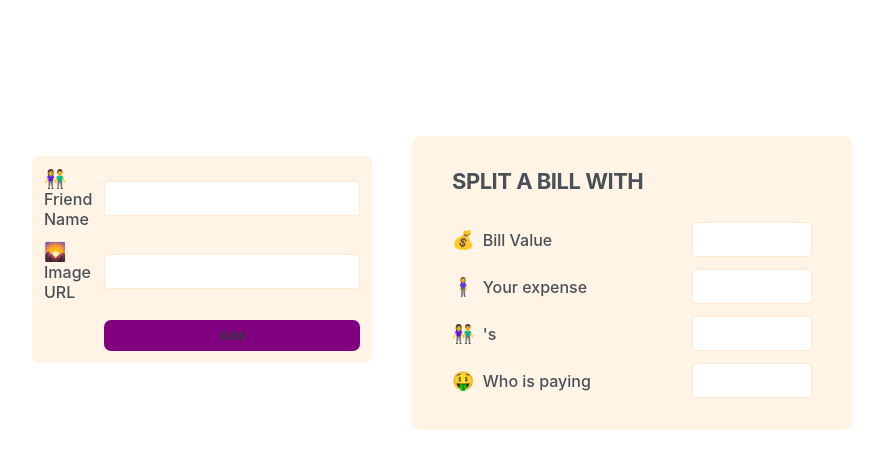
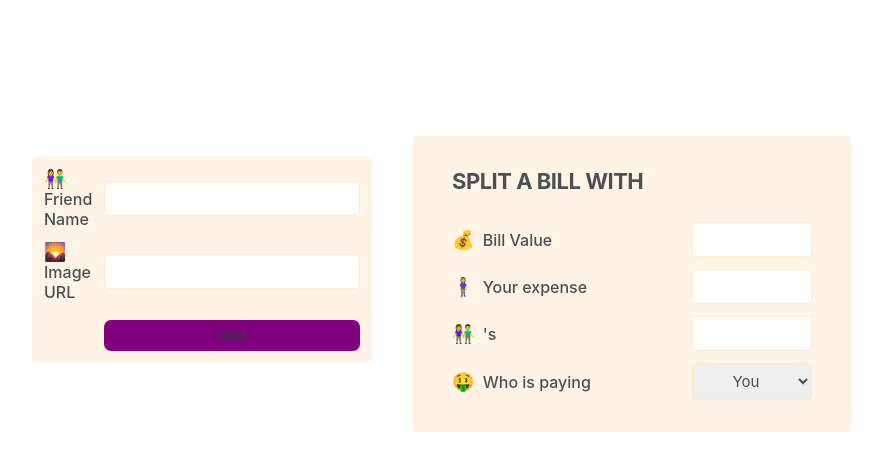
Before and after one commit to NOBLE2008/friend-split, a React (Vite) app: page / in a window 1280 px wide. Shown: the top 470 px of the page, without its empty margins (198-1081 px from the left). Built offline with nearby package versions, Linux system fonts and the light colour scheme.

Commit message:
Changed the Who is paying input to a Select

```diff
--- a/src/components/FormUpdateFriend.jsx
+++ b/src/components/FormUpdateFriend.jsx
@@ -11,7 +11,10 @@ const FormUpdateFriend = ({selectedFriends}) => {
       <label htmlFor="friend-expense">👫 {selectedFriends.name}'s </label>
       <input type="text" id="friend-expense" />
       <label htmlFor="who-pays">🤑 Who is paying</label>
-      <input type="text" id="who-pays" />
+      <select name="who" id="">
+        <option value="0">You</option>
+        <option value="1">Friend</option>
+      </select>
     </form>
   )
 }
```
